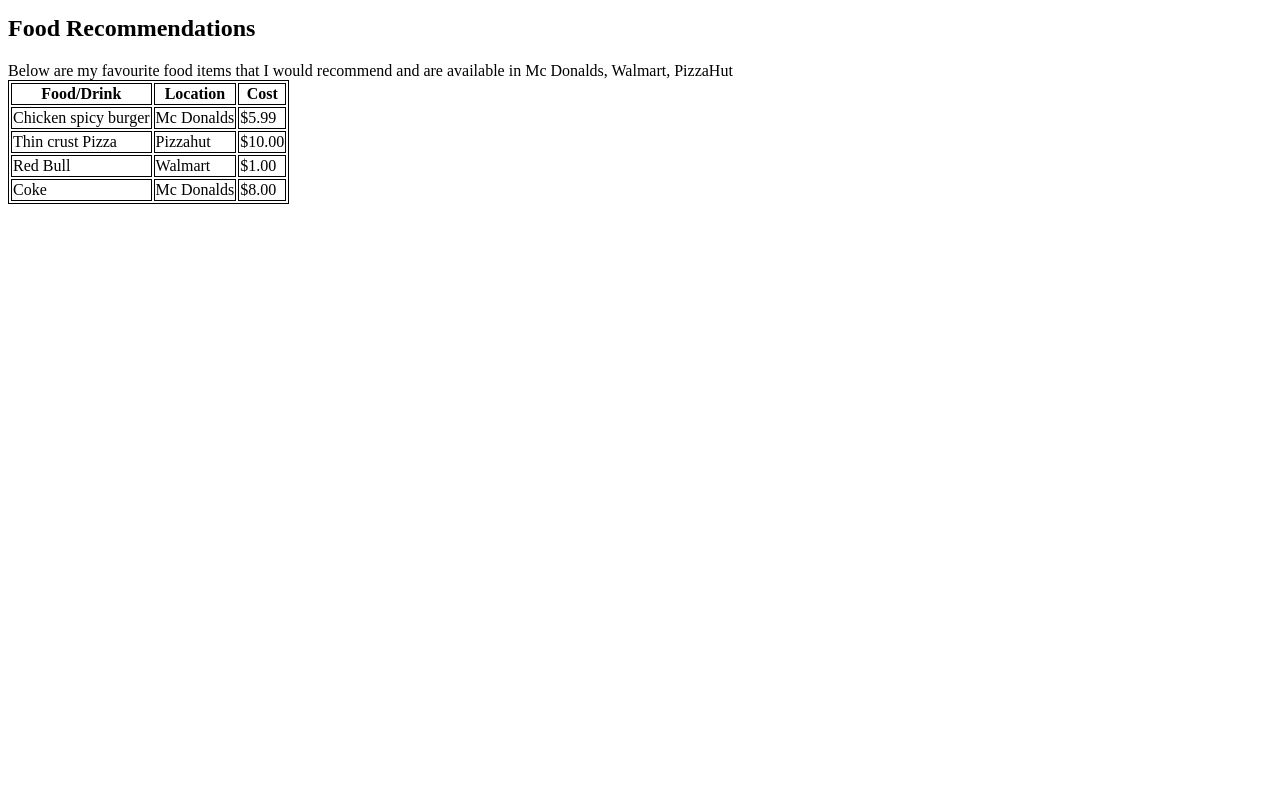
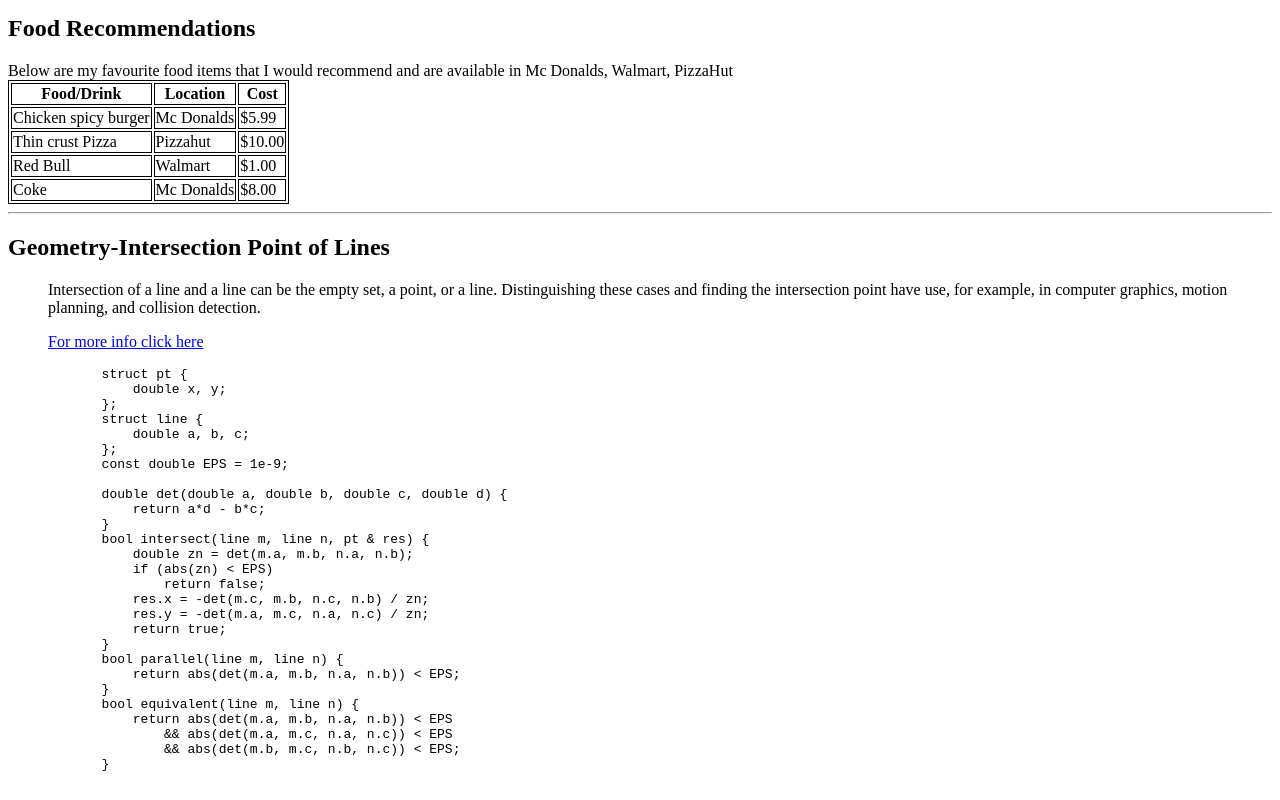
Before and after one commit to 44-563-WebApps-F21/webapps-f21-assignment-3-BhavyaKolluri, a plain HTML site: page index.html in a window 1280 px wide. Shown: the part 459-1259 px from the top of the page. Before the commit the page ends 800 px from the top, so only its background shows below. Drawn offline with Linux system fonts and the light colour scheme.

Commit message:
added algorithm in index file

```diff
--- a/index.html
+++ b/index.html
@@ -64,5 +64,44 @@
                 <td>$8.00</td>
             </tr>
         </table>
+        <hr>
+        <h2>Geometry-Intersection Point of Lines</h2>
+        <blockquote>
+            <p>
+            Intersection of a line and a line can be the empty set, a point, or a line.
+            Distinguishing these cases and finding the intersection point have use,
+            for example, in computer graphics, motion planning, and collision detection.
+            </p>
+        <a href = "https://en.wikipedia.org/wiki/Line%E2%80%93line_intersection">For more info click here</a>
+        </blockquote>
+        <pre>
+            struct pt {
+                double x, y;
+            };
+            struct line {
+                double a, b, c;
+            };
+            const double EPS = 1e-9;
+
+            double det(double a, double b, double c, double d) {
+                return a*d - b*c;
+            }
+            bool intersect(line m, line n, pt & res) {
+                double zn = det(m.a, m.b, n.a, n.b);
+                if (abs(zn) < EPS)
+                    return false;
+                res.x = -det(m.c, m.b, n.c, n.b) / zn;
+                res.y = -det(m.a, m.c, n.a, n.c) / zn;
+                return true;
+            }
+            bool parallel(line m, line n) {
+                return abs(det(m.a, m.b, n.a, n.b)) < EPS;
+            }
+            bool equivalent(line m, line n) {
+                return abs(det(m.a, m.b, n.a, n.b)) < EPS
+                    && abs(det(m.a, m.c, n.a, n.c)) < EPS
+                    && abs(det(m.b, m.c, n.b, n.c)) < EPS;
+            }
+        </pre>
     </body>
 </html>
```
